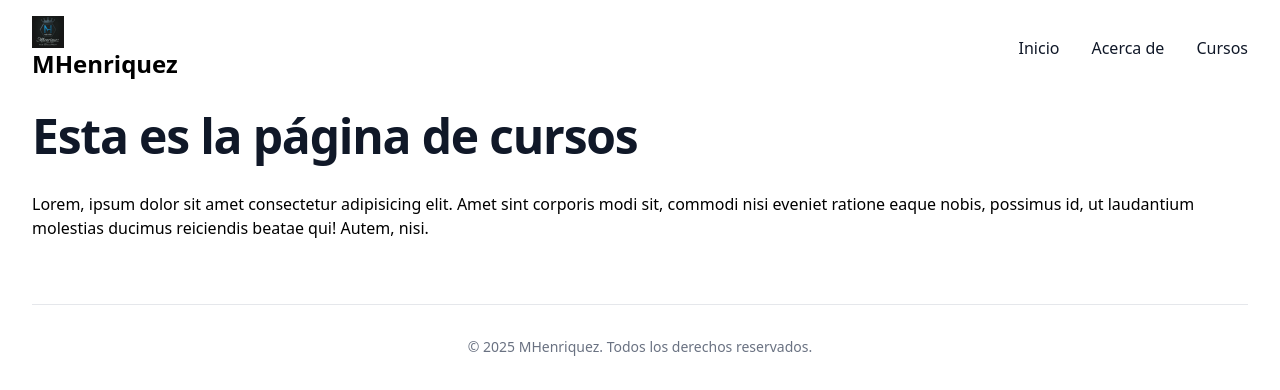
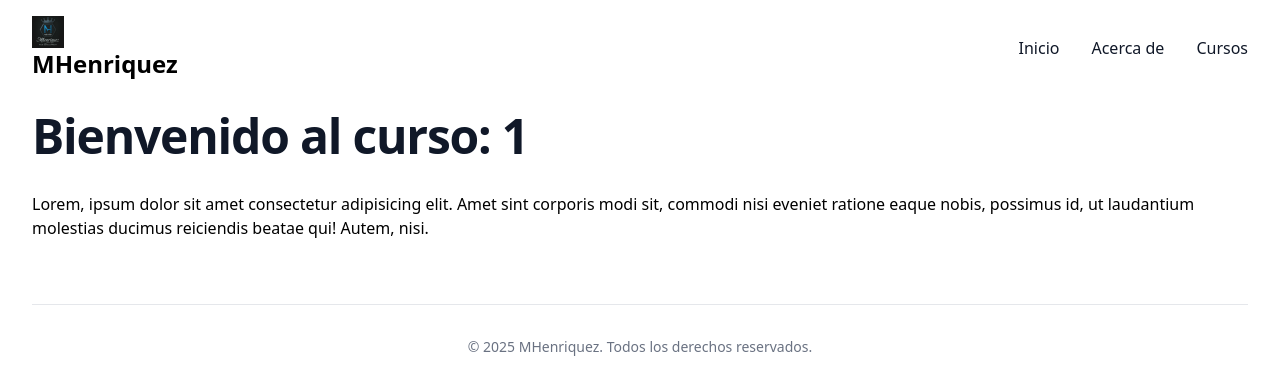
Before and after one commit to manuelhm1993/mh-vue3, a Vue app: page /courses/1 in a window 1280 px wide. Shown: the top 390 px of the page. Built offline with nearby package versions, Linux system fonts and the light colour scheme.

Commit message:
Recuperar los parámetros de una ruta a través del objeto useRoute y propiedades computadas

```diff
--- a/src/views/courses/CoursesShowView.vue
+++ b/src/views/courses/CoursesShowView.vue
@@ -1,10 +1,23 @@
 <script setup>
     import MainComponent from '@/components/MainComponent.vue';
+    import { computed } from 'vue';
+
+    // Invocar el objeto route
+    import { useRoute } from 'vue-router';
+
+    // Instanciar el objeto route
+    const route = useRoute();
+
+    // Obtener el id de la ruta
+    const courseId = computed(() => route.params.courseId);
 </script>
 
 <template>
     <MainComponent>
-        <h1 class="mb-8 text-3xl font-extrabold leading-none tracking-tight text-gray-900 md:text-4xl lg:text-5xl dark:text-white">Esta es la página de cursos</h1>
+        <h1 class="mb-8 text-3xl font-extrabold leading-none tracking-tight text-gray-900 md:text-4xl lg:text-5xl dark:text-white">Bienvenido al curso: {{ courseId }}
+            <!-- Recuperar el parámetro desde el template -->
+            <!-- {{ $route.params.courseId }} -->
+        </h1>
 
         <section>
             <p>Lorem, ipsum dolor sit amet consectetur adipisicing elit. Amet sint corporis modi sit, commodi nisi eveniet ratione eaque nobis, possimus id, ut laudantium molestias ducimus reiciendis beatae qui! Autem, nisi.</p>
--- a/src/views/courses/CoursesView.vue
+++ b/src/views/courses/CoursesView.vue
@@ -11,7 +11,9 @@
         </h1>
 
         <div class="grid gap-6 sm:grid-cols-2 md:grid-cols-3 lg:grid-cols-4">
+            <!-- Recordar el key entre componentes -->
             <template v-for="i in 8" :key="i">
+                <!-- Pasarle un parámetro a la ruta -->
                 <RouterLink :to="`/courses/${i}`" class="block max-w-sm p-6 bg-white border border-gray-200 rounded-lg shadow-sm hover:bg-gray-100 dark:bg-gray-800 dark:border-gray-700 dark:hover:bg-gray-700">
 
                     <h5 class="mb-2 text-2xl font-bold tracking-tight text-gray-900 dark:text-white">Noteworthy technology acquisitions 2021</h5>
```
